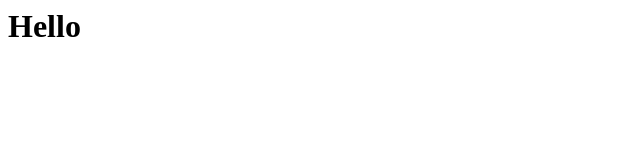
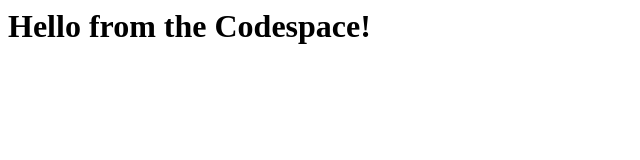
Before and after one commit to MahekVekariya/skills-code-with-codespaces, a plain HTML site: page index.html in a window 1280 px wide. Shown: the whole page, without its empty margins (0-640 px from the left). Drawn offline with Linux system fonts and the light colour scheme.

Commit message:
Adding hello from the codespace

```diff
--- a/index.html
+++ b/index.html
@@ -1,3 +1,3 @@
 <html>
-  <h1>Hello</h1>
+  <h1>Hello from the Codespace!</h1>
 </html>
```
